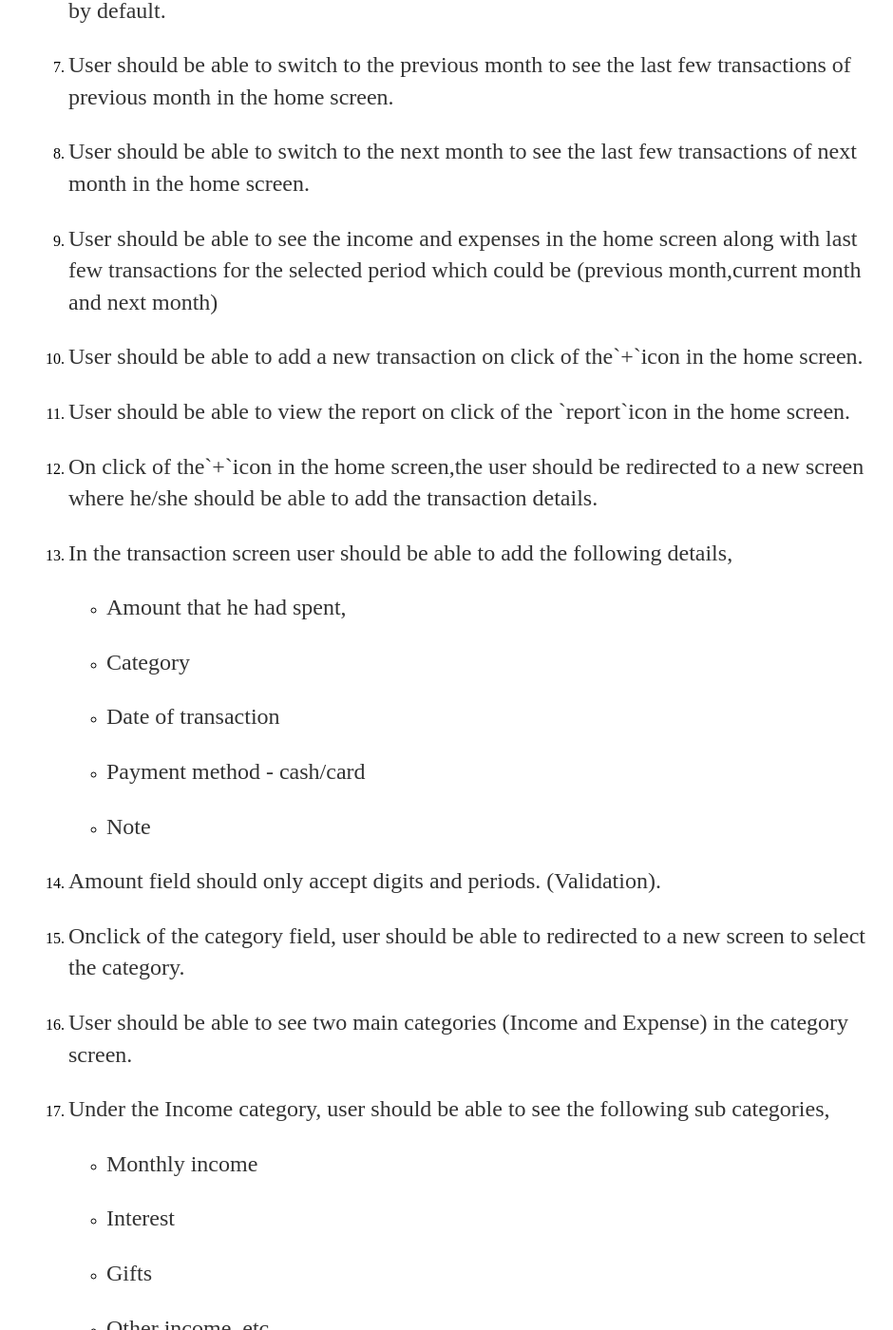
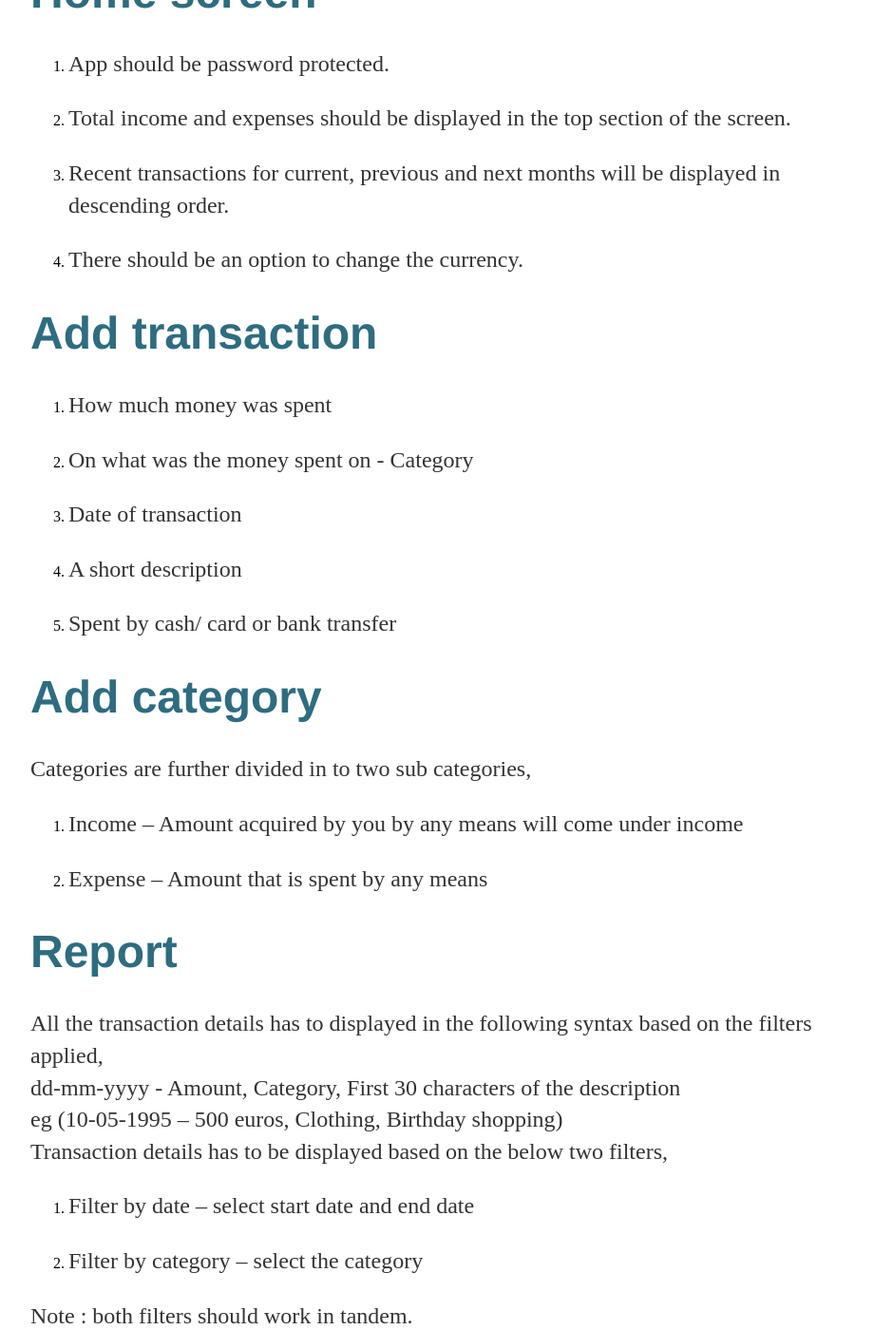
Before and after one commit to vinoth789/Money-tracker, a Jekyll site: the page built from docs/_posts/2017-05-02-UserStories.md, in a window 1280 px wide and 1400 px high, scrolled down 856 px. Shown: the whole window at 95% size, without its empty margins (160-1100 px from the left). Built offline with Jekyll 4.4.1, drawn with Linux system fonts in a browser that asks for light colours; our own code applies the rules of GitHub Pages for plain Markdown files; some of the changed text lies outside the part shown.

Commit message:
Update 2017-05-02-UserStories.md
Requirements and User stories update

```diff
--- a/docs/_posts/2017-05-02-UserStories.md
+++ b/docs/_posts/2017-05-02-UserStories.md
@@ -1,6 +1,58 @@
 <div>
 <h1 style="color: #000000; "><span align="center">User Stories</span></h1>
 <h2 style="color: #000000; "><span align="center">Welcome to our second Blog, you will see information about the user stories and how we came up with the requirements</span></h2>
+</div>
+<div>
+<h1 style="color: #2e6c80;"><span align="center">Requirements</span></h1>
+<p>Following are the four modules,</p>
+<div>
+<ol>
+<li><p>Home screen</p></li>
+<li><p>Add transaction</p></li>
+<li><p>Add category</p></li>
+<li><p>Report.</p></li>
+</ol>
+</div>
+<h1 style="color: #2e6c80;">Home screen</h1>
+<div>
+<ol>
+<li><p>App should be password protected.</p></li>
+<li><p>Total income and expenses should be displayed in the top section of the screen.</p></li>
+<li><p>Recent transactions for current, previous and next months will be displayed in descending order.</p></li>
+<li><p>There should be an option to change the currency.</p></li>
+</ol>
+</div>
+<h1 style="color: #2e6c80;">Add transaction</h1>
+<div>
+<ol>
+<li><p>How much money was spent</p></li>
+<li><p>On what was the money spent  on - Category</p></li>
+<li><p>Date of transaction</p></li>
+<li><p>A short description </p></li>
+<li><p>Spent by cash/ card or bank transfer </p></li>
+</ol>
+</div>
+<h1 style="color: #2e6c80;">Add category</h1>
+<p>Categories are further divided in to two sub categories,</p>
+<div>
+<ol>
+<li><p>Income – Amount acquired by you by any means will come under income</p></li>
+<li><p>Expense – Amount that is spent by any means</p></li>
+</ol>
+</div>
+<h1 style="color: #2e6c80;">Report</h1>
+<p>All the transaction details has to displayed in the following syntax based on the filters applied,<br/>
+dd-mm-yyyy  -  Amount, Category, First 30 characters of the description<br/>
+eg (10-05-1995 – 500 euros, Clothing, Birthday shopping)<br/>
+Transaction details has to be displayed based on the below two filters,</p>
+<div>
+<ol>
+<li><p>Filter by date – select start date and end date</p></li>
+<li><p>Filter by category – select the category</p></li>
+</ol>
+</div>
+<p>Note : both filters should work in tandem.</p>
+</div>
 <div>
 <ol>
 <li><p>Money tracker application should be password protected. User should be able to set his PIN when he opens the app for the first time.</p></li>
@@ -15,6 +67,7 @@
 <li><p>User should be able to add a new transaction on click of the`+`icon in the home screen.</p></li>
 <li><p>User should be able to view the report on click of the `report`icon in the home screen. </p></li>
 <li><p> On click of the`+`icon in the home screen,the user should be redirected to a new screen where he/she should be able to add the transaction details.</p></li>
+<li><p>Before landing on the Add transaction details page, the user should be able to select whether the transaction is income or expense</p></li>
 <li><p>In the transaction screen user should be able to add the following details, </p>
 <div><ul>
 <li><p>Amount that he had spent,</p></li>
```
